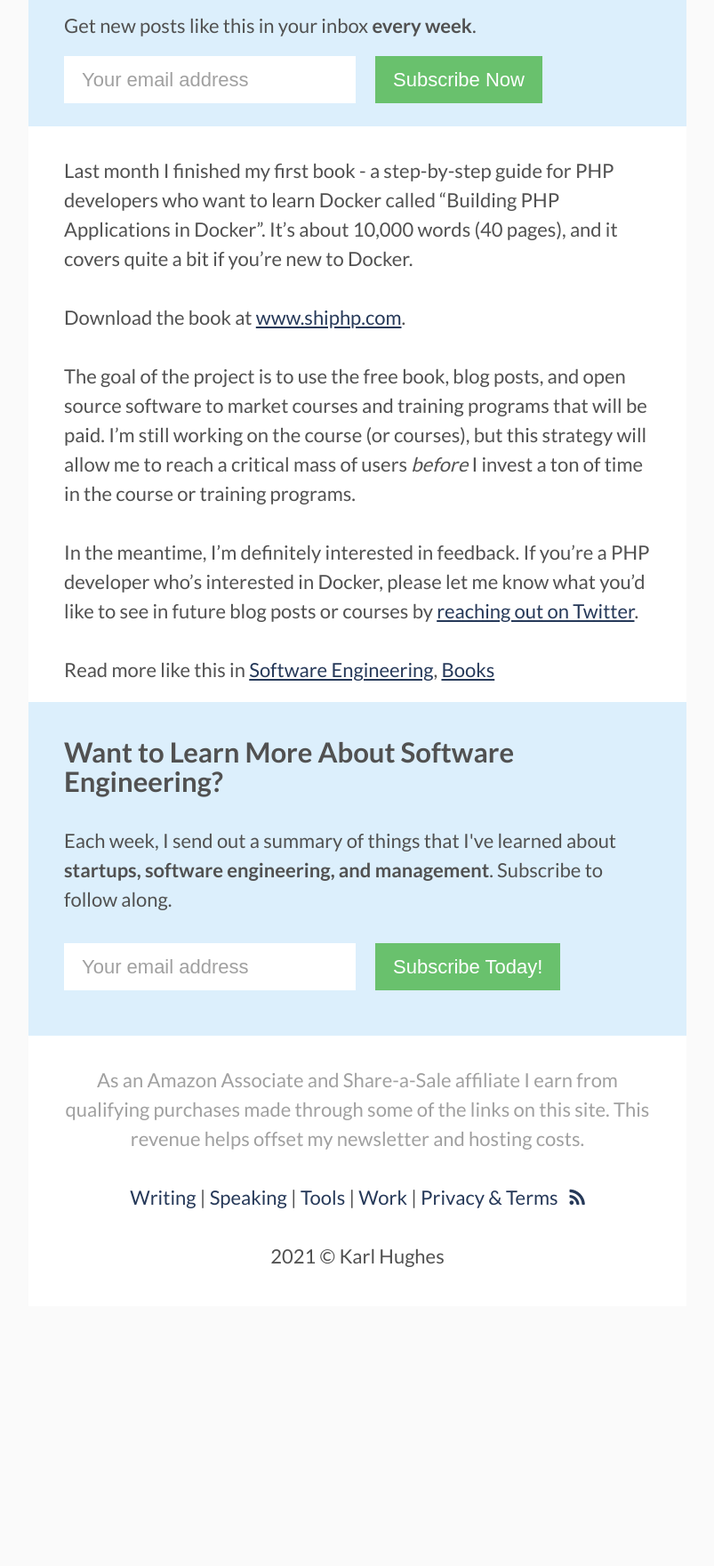
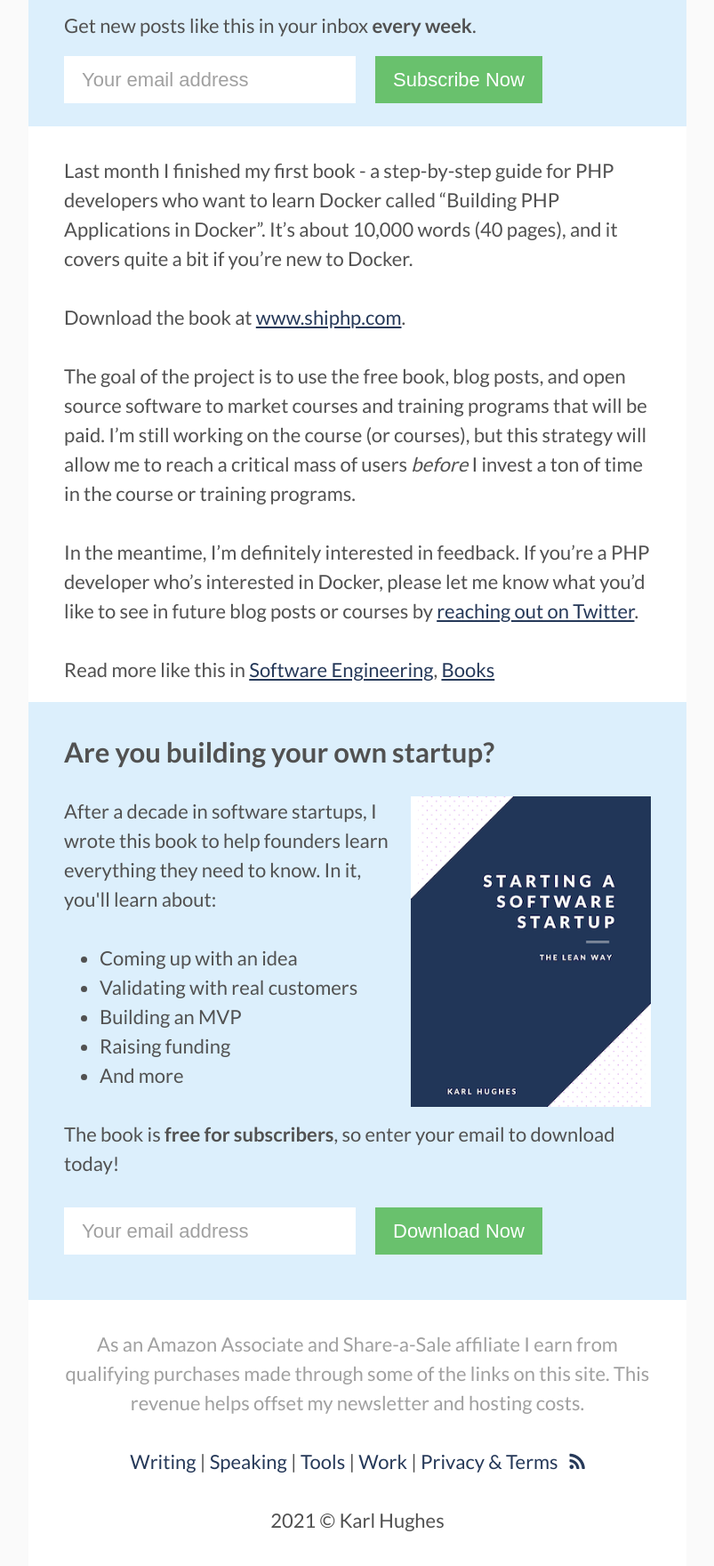
Before and after one commit to karllhughes/personal-blog-5, a Jekyll site: the page built from _posts/2017-10-04-shiphp-book.markdown, in a window 1280 px wide, cut to the strip 874-2639 px from the top of the page. Shown: the top 1760 px of the strip at 89% size, without its empty margins (238-1041 px from the left). Built offline with Jekyll 4.4.1, drawn with Linux system fonts in a browser that asks for light colours; before the commit the page ends 2342 px from its top, so only the background shows below that.

Commit message:
Adding signup form

```diff
--- a/_includes/signup-hover.html
+++ b/_includes/signup-hover.html
@@ -1,7 +1,7 @@
 <div class="signup-hover form-popup" id="popup_email_form">
   <form action="https://sideprojectchecklist.us15.list-manage.com/subscribe/post?u=4eba8b205fc13380cd3e6f3fc&amp;id=cc13b917ec" method="post" id="mc-embedded-subscribe-form" name="mc-embedded-subscribe-form" target="_blank" novalidate class="form-container">
     <i class="fa fa-close close-form" onclick="closeForm()"></i>
-    <h3>Ready for More Posts Like This?</h3>
+    <h3>Get new posts like this every week</h3>
 
     <label for="email" class="sr-only">Email Address</label>
     <input id="email" type="text" placeholder="Your email address" name="EMAIL" required>
--- a/_includes/signup.html
+++ b/_includes/signup.html
@@ -1,12 +1,25 @@
 <section class="signup" id="mc_embed_signup">
   <form action="https://sideprojectchecklist.us15.list-manage.com/subscribe/post?u=4eba8b205fc13380cd3e6f3fc&amp;id=cc13b917ec" method="post" id="mc-embedded-subscribe-form" name="mc-embedded-subscribe-form" class="validate" target="_blank" novalidate>
     <div id="mc_embed_signup_scroll">
-      <h3>Want to Learn More About {{ include.category | first }}?</h3>
+      <h3>Are you building your own startup?</h3>
+
+      <img src="/assets/img/startup-cover-sm.png" style="float: right; margin-left: 20px; margin-top: 1.5rem; width: 270px; height: auto;" />
+
       <p>
-        Each week, I send out a summary of things that I've
-        learned about <strong>startups, software engineering, and management</strong>.
-        Subscribe to follow along.
+        After a decade in software startups, I wrote this book to help founders learn everything they need to know.
+        In it, you'll learn about:
       </p>
+      <ul>
+        <li>Coming up with an idea</li>
+        <li>Validating with real customers</li>
+        <li>Building an MVP</li>
+        <li>Raising funding</li>
+        <li>And more</li>
+      </ul>
+      <p>
+        The book is <strong>free for subscribers</strong>, so enter your email to download today!
+      </p>
+
       <div class="action clearfix">
         <div class="mc-field-group email-group">
           <label for="mce-EMAIL" class="sr-only">Email Address </label>
@@ -16,7 +29,7 @@
           <input type="hidden"
                  name="FORM_LOC"
                  value="klh_signup_form">
-          <input type="submit" value="Subscribe Today!" name="subscribe" id="mc-embedded-subscribe" class="button">
+          <input type="submit" value="Download Now" name="subscribe" id="mc-embedded-subscribe" class="button">
         </div>
       </div>
       <div id="mce-responses" class="clearfix">
--- a/_sass/parts/_signup.scss
+++ b/_sass/parts/_signup.scss
@@ -103,9 +103,10 @@
   }
 
   .close-form {
-    float: right;
     cursor: pointer;
     color: $gray;
-    width: 0;
+    position: absolute;
+    right: 15px;
+    top: 15px;
   }
 }
```
Also changed, not shown: assets/img/startup-cover-sm.png (added).
